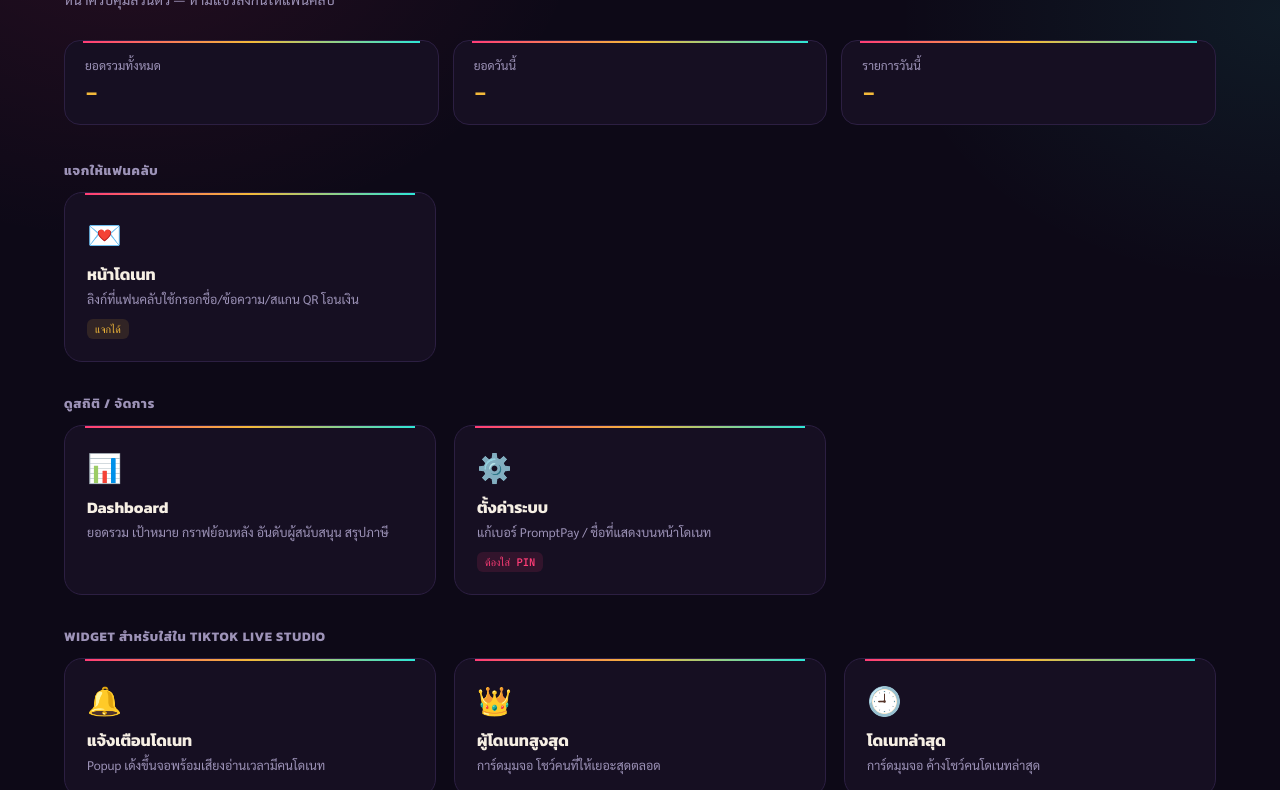
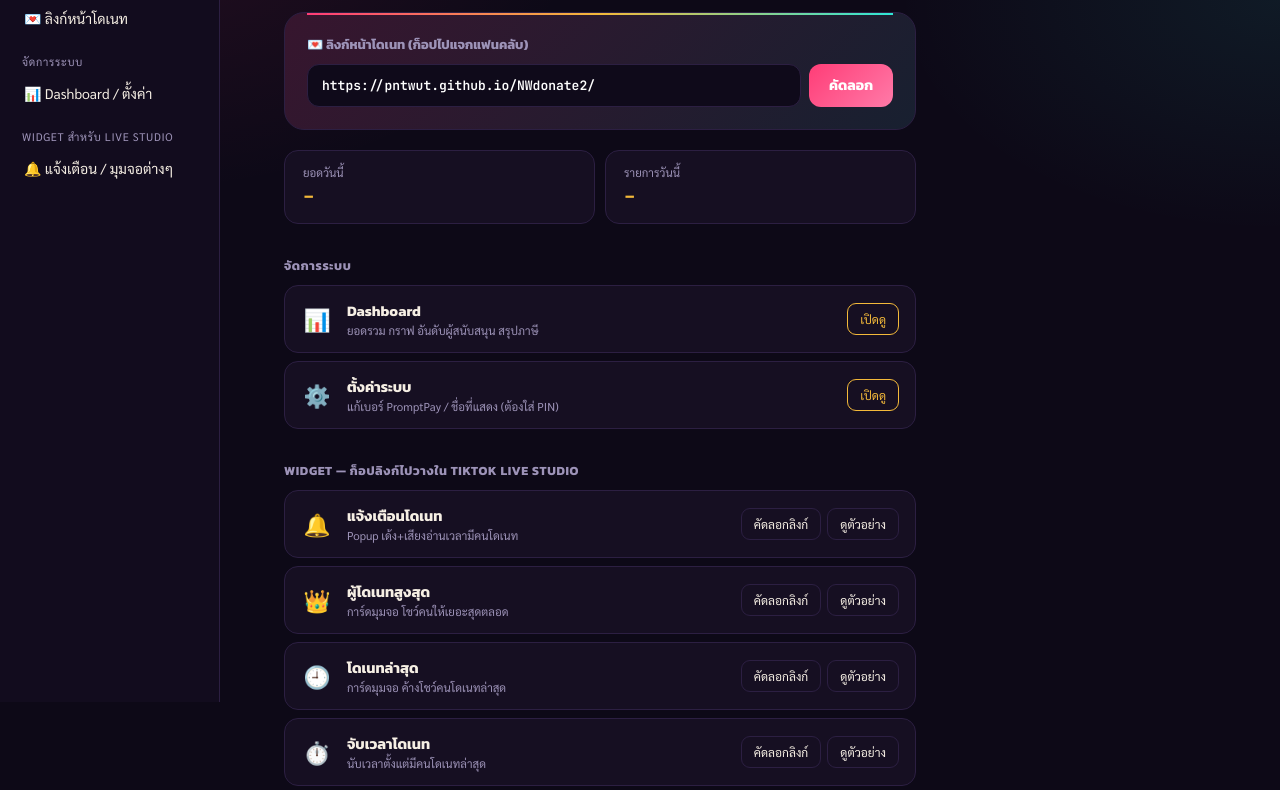
Before and after one commit to Pntwut/NWdonate2, a plain HTML site: page panel/index.html in a window 1280 px wide. Shown: the part 98-888 px from the top of the page. Drawn offline with Linux system fonts and the light colour scheme; no server answers.

Commit message:
Update index.html

```diff
--- a/panel/index.html
+++ b/panel/index.html
@@ -10,129 +10,216 @@
 <script src="https://www.gstatic.com/firebasejs/10.12.2/firebase-database-compat.js"></script>
 <style>
   :root{
-    --bg:#0d0917; --card:#160f22; --card-edge:#2c1f42;
+    --bg:#0d0917; --sidebar:#120c1e; --card:#160f22; --card-edge:#2c1f42;
     --ink:#f6efe4; --muted:#9d93b8;
     --gold:#f3b93a; --pink:#ff3d77; --cyan:#2fe6d6;
   }
   *{box-sizing:border-box;}
   body{
-    margin:0; min-height:100vh; background:
+    margin:0; min-height:100vh; display:flex;
+    background:
       radial-gradient(60% 50% at 10% 0%, rgba(255,61,119,.10), transparent 60%),
       radial-gradient(50% 40% at 100% 10%, rgba(47,230,214,.08), transparent 60%),
       var(--bg);
     color:var(--ink); font-family:'Sarabun',sans-serif;
-    padding:40px 5vw 80px;
   }
-  .header{ margin-bottom:32px; }
-  h1{ font-family:'Kanit',sans-serif; font-weight:800; font-size:28px; margin:0 0 6px; }
-  .sub{ color:var(--muted); font-size:14px; }
 
-  .quickstats{ display:grid; grid-template-columns:repeat(3,1fr); gap:14px; margin-bottom:36px; }
-  @media(max-width:700px){ .quickstats{ grid-template-columns:1fr; } }
-  .qstat{
-    background:var(--card); border:1px solid var(--card-edge); border-radius:16px;
-    padding:16px 20px; position:relative; overflow:hidden;
+  /* ===== Sidebar (แบบเดียวกับหน้า Dashboard) ===== */
+  #sidebar{
+    width:220px; flex:0 0 auto; background:var(--sidebar); border-right:1px solid var(--card-edge);
+    padding:24px 14px; position:sticky; top:0; height:100vh; overflow-y:auto;
   }
-  .qstat::before{
-    content:""; position:absolute; top:0; left:18px; right:18px; height:2px;
+  #sidebar h1{ font-family:'Kanit',sans-serif; font-weight:800; font-size:19px; margin:0 0 24px; padding:0 8px; }
+  #sidebar .navgroup{ color:var(--muted); font-size:11px; text-transform:uppercase; letter-spacing:.06em; margin:18px 8px 6px; }
+  #sidebar a{
+    display:flex; align-items:center; gap:10px; padding:9px 10px; border-radius:10px;
+    color:var(--ink); text-decoration:none; font-size:14px; margin-bottom:2px;
+  }
+  #sidebar a:hover{ background:rgba(243,185,58,.10); color:var(--gold); }
+
+  #menuToggle{ display:none; }
+  @media(max-width:820px){
+    #sidebar{ position:fixed; z-index:20; transform:translateX(-100%); transition:.25s; }
+    #sidebar.open{ transform:translateX(0); }
+    #menuToggle{
+      display:block; position:fixed; top:14px; left:14px; z-index:21;
+      background:var(--card); border:1px solid var(--card-edge); color:var(--ink);
+      border-radius:10px; padding:8px 12px; font-size:18px; cursor:pointer;
+    }
+  }
+
+  /* ===== Main ===== */
+  #main{ flex:1; padding:32px 5vw 80px; min-width:0; max-width:760px; }
+  .header{ margin-bottom:22px; }
+  .header h2{ font-family:'Kanit',sans-serif; font-weight:800; font-size:24px; margin:0 0 4px; }
+  .sub{ color:var(--muted); font-size:13px; }
+
+  .hero{
+    background:linear-gradient(135deg, rgba(255,61,119,.14), rgba(47,230,214,.08)), var(--card);
+    border:1px solid var(--card-edge); border-radius:20px; padding:22px;
+    margin-bottom:20px; position:relative; overflow:hidden; scroll-margin-top:20px;
+  }
+  .hero::before{
+    content:""; position:absolute; top:0; left:22px; right:22px; height:2px;
     background:linear-gradient(90deg, var(--pink), var(--gold), var(--cyan));
   }
-  .qstat .label{ color:var(--muted); font-size:12px; margin-bottom:6px; }
-  .qstat .num{ font-family:'JetBrains Mono',monospace; font-weight:700; font-size:22px; color:var(--gold); }
+  .hero .label{ font-family:'Kanit',sans-serif; font-weight:700; font-size:13px; color:var(--muted); margin-bottom:10px; }
+  .link-row{ display:flex; gap:8px; }
+  .link-box{
+    flex:1; background:#0f0a1a; border:1px solid var(--card-edge); border-radius:12px;
+    padding:12px 14px; font-family:'JetBrains Mono',monospace; font-size:13px; color:#fff;
+    overflow-x:auto; white-space:nowrap; display:flex; align-items:center;
+  }
+  .copy-btn{
+    flex:0 0 auto; background:linear-gradient(135deg, var(--pink), #ff7aa8); border:none; color:#fff;
+    padding:0 20px; border-radius:12px; font-family:'Kanit',sans-serif; font-weight:700; font-size:14px;
+    cursor:pointer; white-space:nowrap;
+  }
+  .copy-btn.copied{ background:linear-gradient(135deg, #3ecf6e, #2fa85a); }
 
-  .grid{ display:grid; grid-template-columns:repeat(3,1fr); gap:18px; }
-  @media(max-width:900px){ .grid{ grid-template-columns:repeat(2,1fr); } }
-  @media(max-width:600px){ .grid{ grid-template-columns:1fr; } }
-
-  .card{
-    display:block; text-decoration:none; color:var(--ink);
-    background:var(--card); border:1px solid var(--card-edge); border-radius:18px;
-    padding:22px; position:relative; overflow:hidden; transition:.2s;
+  .quickstats{ display:grid; grid-template-columns:repeat(2,1fr); gap:10px; margin-bottom:8px; }
+  .qstat{
+    background:var(--card); border:1px solid var(--card-edge); border-radius:14px;
+    padding:14px 18px;
   }
-  .card:hover{ border-color:var(--gold); transform:translateY(-2px); }
-  .card::before{
-    content:""; position:absolute; top:0; left:20px; right:20px; height:2px;
-    background:linear-gradient(90deg, var(--pink), var(--gold), var(--cyan));
-  }
-  .card .icon{ font-size:28px; margin-bottom:10px; display:block; }
-  .card .title{ font-family:'Kanit',sans-serif; font-weight:700; font-size:16px; margin-bottom:4px; }
-  .card .desc{ color:var(--muted); font-size:12.5px; line-height:1.5; }
-  .card .tag{
-    display:inline-block; margin-top:10px; font-size:10.5px; font-family:'JetBrains Mono',monospace;
-    padding:3px 8px; border-radius:6px; background:rgba(243,185,58,.12); color:var(--gold);
-  }
-  .card .tag.warn{ background:rgba(255,61,119,.12); color:var(--pink); }
+  .qstat .label{ color:var(--muted); font-size:11.5px; margin-bottom:4px; }
+  .qstat .num{ font-family:'JetBrains Mono',monospace; font-weight:700; font-size:19px; color:var(--gold); }
 
   .section-label{
-    font-family:'Kanit',sans-serif; font-weight:700; font-size:13px; color:var(--muted);
-    text-transform:uppercase; letter-spacing:.06em; margin:32px 0 12px;
+    font-family:'Kanit',sans-serif; font-weight:700; font-size:12.5px; color:var(--muted);
+    text-transform:uppercase; letter-spacing:.05em; margin:32px 0 10px; scroll-margin-top:20px;
   }
-  .section-label:first-of-type{ margin-top:0; }
+
+  .item{
+    display:flex; align-items:center; gap:14px;
+    background:var(--card); border:1px solid var(--card-edge); border-radius:14px;
+    padding:14px 16px; margin-bottom:8px;
+  }
+  .item .icon{ font-size:22px; flex:0 0 auto; width:32px; text-align:center; }
+  .item .info{ flex:1; min-width:0; }
+  .item .title{ font-family:'Kanit',sans-serif; font-weight:700; font-size:14.5px; }
+  .item .desc{ color:var(--muted); font-size:11.5px; margin-top:1px; }
+  .item .actions{ flex:0 0 auto; display:flex; gap:6px; }
+  .item .actions button, .item .actions a{
+    border:1px solid var(--card-edge); background:transparent; color:var(--ink);
+    border-radius:9px; padding:7px 12px; font-size:12px; font-family:'Sarabun',sans-serif;
+    text-decoration:none; cursor:pointer; white-space:nowrap;
+  }
+  .item .actions .primary{ border-color:var(--gold); color:var(--gold); }
+  .item .actions .copied{ border-color:#3ecf6e; color:#3ecf6e; }
+
+  @media(max-width:480px){
+    .item{ flex-wrap:wrap; }
+    .item .actions{ width:100%; justify-content:flex-end; }
+  }
 </style>
 </head>
 <body>
 
+<button id="menuToggle" onclick="document.getElementById('sidebar').classList.toggle('open')">☰</button>
+
+<div id="sidebar">
+  <h1>🎛️ Donate Panel</h1>
+  <div class="navgroup">แจกให้แฟนคลับ</div>
+  <a href="#donatelink">💌 ลิงก์หน้าโดเนท</a>
+  <div class="navgroup">จัดการระบบ</div>
+  <a href="#manage">📊 Dashboard / ตั้งค่า</a>
+  <div class="navgroup">Widget สำหรับ LIVE Studio</div>
+  <a href="#widgets">🔔 แจ้งเตือน / มุมจอต่างๆ</a>
+</div>
+
+<div id="main">
+
   <div class="header">
-    <h1>🎛️ Donate Panel</h1>
+    <h2>🎛️ หน้าหลัก</h2>
     <div class="sub">หน้าควบคุมส่วนตัว — ห้ามแชร์ลิงก์นี้ให้แฟนคลับ</div>
   </div>
 
+  <div class="hero" id="donatelink">
+    <div class="label">💌 ลิงก์หน้าโดเนท (ก็อปไปแจกแฟนคลับ)</div>
+    <div class="link-row">
+      <div class="link-box" id="donateLink">https://pntwut.github.io/NWdonate2/</div>
+      <button class="copy-btn" id="copyDonateBtn">คัดลอก</button>
+    </div>
+  </div>
+
   <div class="quickstats">
-    <div class="qstat"><div class="label">ยอดรวมทั้งหมด</div><div class="num" id="qTotal">–</div></div>
     <div class="qstat"><div class="label">ยอดวันนี้</div><div class="num" id="qToday">–</div></div>
     <div class="qstat"><div class="label">รายการวันนี้</div><div class="num" id="qCount">–</div></div>
   </div>
 
-  <div class="section-label">แจกให้แฟนคลับ</div>
-  <div class="grid">
-    <a class="card" href="../">
-      <span class="icon">💌</span>
-      <div class="title">หน้าโดเนท</div>
-      <div class="desc">ลิงก์ที่แฟนคลับใช้กรอกชื่อ/ข้อความ/สแกน QR โอนเงิน</div>
-      <span class="tag">แจกได้</span>
-    </a>
+  <div class="section-label" id="manage">จัดการระบบ</div>
+  <div class="item">
+    <div class="icon">📊</div>
+    <div class="info"><div class="title">Dashboard</div><div class="desc">ยอดรวม กราฟ อันดับผู้สนับสนุน สรุปภาษี</div></div>
+    <div class="actions"><a class="primary" href="../dashboard/">เปิดดู</a></div>
+  </div>
+  <div class="item">
+    <div class="icon">⚙️</div>
+    <div class="info"><div class="title">ตั้งค่าระบบ</div><div class="desc">แก้เบอร์ PromptPay / ชื่อที่แสดง (ต้องใส่ PIN)</div></div>
+    <div class="actions"><a class="primary" href="../settings/">เปิดดู</a></div>
   </div>
 
-  <div class="section-label">ดูสถิติ / จัดการ</div>
-  <div class="grid">
-    <a class="card" href="../dashboard/">
-      <span class="icon">📊</span>
-      <div class="title">Dashboard</div>
-      <div class="desc">ยอดรวม เป้าหมาย กราฟย้อนหลัง อันดับผู้สนับสนุน สรุปภาษี</div>
-    </a>
-    <a class="card" href="../settings/">
-      <span class="icon">⚙️</span>
-      <div class="title">ตั้งค่าระบบ</div>
-      <div class="desc">แก้เบอร์ PromptPay / ชื่อที่แสดงบนหน้าโดเนท</div>
-      <span class="tag warn">ต้องใส่ PIN</span>
-    </a>
+  <div class="section-label" id="widgets">Widget — ก็อปลิงก์ไปวางใน TikTok LIVE Studio</div>
+  <div class="item">
+    <div class="icon">🔔</div>
+    <div class="info"><div class="title">แจ้งเตือนโดเนท</div><div class="desc">Popup เด้ง+เสียงอ่านเวลามีคนโดเนท</div></div>
+    <div class="actions">
+      <button data-url="overlay.html" class="widget-copy">คัดลอกลิงก์</button>
+      <a href="../overlay.html">ดูตัวอย่าง</a>
+    </div>
+  </div>
+  <div class="item">
+    <div class="icon">👑</div>
+    <div class="info"><div class="title">ผู้โดเนทสูงสุด</div><div class="desc">การ์ดมุมจอ โชว์คนให้เยอะสุดตลอด</div></div>
+    <div class="actions">
+      <button data-url="widgets/top-donor.html" class="widget-copy">คัดลอกลิงก์</button>
+      <a href="../widgets/top-donor.html">ดูตัวอย่าง</a>
+    </div>
+  </div>
+  <div class="item">
+    <div class="icon">🕘</div>
+    <div class="info"><div class="title">โดเนทล่าสุด</div><div class="desc">การ์ดมุมจอ ค้างโชว์คนโดเนทล่าสุด</div></div>
+    <div class="actions">
+      <button data-url="widgets/latest-donation.html" class="widget-copy">คัดลอกลิงก์</button>
+      <a href="../widgets/latest-donation.html">ดูตัวอย่าง</a>
+    </div>
+  </div>
+  <div class="item">
+    <div class="icon">⏱️</div>
+    <div class="info"><div class="title">จับเวลาโดเนท</div><div class="desc">นับเวลาตั้งแต่มีคนโดเนทล่าสุด</div></div>
+    <div class="actions">
+      <button data-url="widgets/timer.html" class="widget-copy">คัดลอกลิงก์</button>
+      <a href="../widgets/timer.html">ดูตัวอย่าง</a>
+    </div>
   </div>
 
-  <div class="section-label">Widget สำหรับใส่ใน TikTok LIVE Studio</div>
-  <div class="grid">
-    <a class="card" href="../overlay.html">
-      <span class="icon">🔔</span>
-      <div class="title">แจ้งเตือนโดเนท</div>
-      <div class="desc">Popup เด้งขึ้นจอพร้อมเสียงอ่านเวลามีคนโดเนท</div>
-    </a>
-    <a class="card" href="../widgets/top-donor.html">
-      <span class="icon">👑</span>
-      <div class="title">ผู้โดเนทสูงสุด</div>
-      <div class="desc">การ์ดมุมจอ โชว์คนที่ให้เยอะสุดตลอด</div>
-    </a>
-    <a class="card" href="../widgets/latest-donation.html">
-      <span class="icon">🕘</span>
-      <div class="title">โดเนทล่าสุด</div>
-      <div class="desc">การ์ดมุมจอ ค้างโชว์คนโดเนทล่าสุด</div>
-    </a>
-    <a class="card" href="../widgets/timer.html">
-      <span class="icon">⏱️</span>
-      <div class="title">จับเวลาโดเนท</div>
-      <div class="desc">นับเวลาตั้งแต่มีคนโดเนทล่าสุด</div>
-    </a>
-  </div>
+</div>
 
 <script>
+const BASE_URL = 'https://pntwut.github.io/NWdonate2/';
+document.getElementById('donateLink').textContent = BASE_URL;
+
+function copyText(text, btn) {
+  navigator.clipboard.writeText(text).then(() => {
+    const original = btn.textContent;
+    btn.textContent = '✅ คัดลอกแล้ว';
+    btn.classList.add('copied');
+    setTimeout(() => { btn.textContent = original; btn.classList.remove('copied'); }, 1800);
+  });
+}
+
+document.getElementById('copyDonateBtn').onclick = (e) => copyText(BASE_URL, e.target);
+document.querySelectorAll('.widget-copy').forEach(btn => {
+  btn.onclick = (e) => copyText(BASE_URL + btn.dataset.url, e.target);
+});
+
+/* ปิดเมนูมือถืออัตโนมัติหลังกดลิงก์ในนั้น */
+document.querySelectorAll('#sidebar a').forEach(a => {
+  a.addEventListener('click', () => document.getElementById('sidebar').classList.remove('open'));
+});
+
+/* ===== Firebase: สถิติด่วน ===== */
 const firebaseConfig = {
   apiKey: "AIzaSyC_FnxOT-9-hRVX9bnyzL8-ztzrow-NxJQ",
   authDomain: "nwdonate2.firebaseapp.com",
@@ -153,8 +240,6 @@ db.ref('donations').on('value', snap => {
   const all = Object.values(data);
   const todayStart = startOfDay(Date.now());
   const today = all.filter(d => d.ts >= todayStart);
-
-  document.getElementById('qTotal').textContent = baht(all.reduce((s, d) => s + (d.diamondValue || 0), 0));
   document.getElementById('qToday').textContent = baht(today.reduce((s, d) => s + (d.diamondValue || 0), 0));
   document.getElementById('qCount').textContent = today.length + ' ครั้ง';
 });
```
